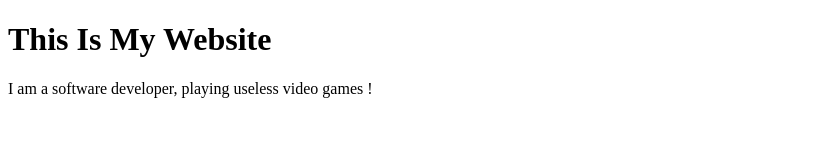
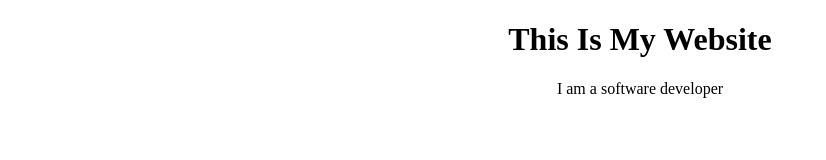
Before and after one commit to abhisek635/WebDev, a plain HTML site: page index.html in a window 1280 px wide. Shown: the whole page, without its empty margins (0-826 px from the left). Drawn offline with Linux system fonts and the light colour scheme.

Commit message:
center align

```diff
--- a/index.html
+++ b/index.html
@@ -2,10 +2,11 @@
 <html>
   <head>
     <title>My Website</title>
+    <link rel="stylesheet" href="style.css">
   </head>
 
   <body>
     <h1>This Is My Website</h1>
-    <p>I am a software developer, playing useless video games !</p>
+    <p>I am a software developer</p>
   </body>
 </html>
--- /dev/null
+++ b/style.css
@@ -0,0 +1,7 @@
+h1 {
+    text-align: center;
+}
+
+p {
+    text-align: center;
+}
```
